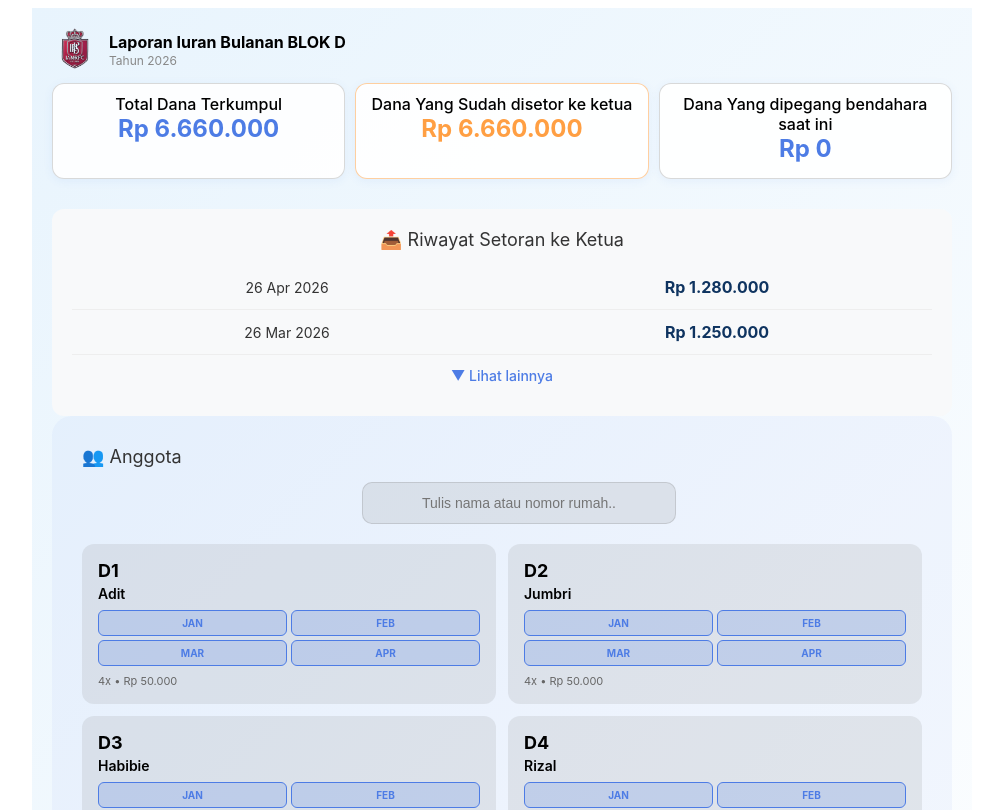
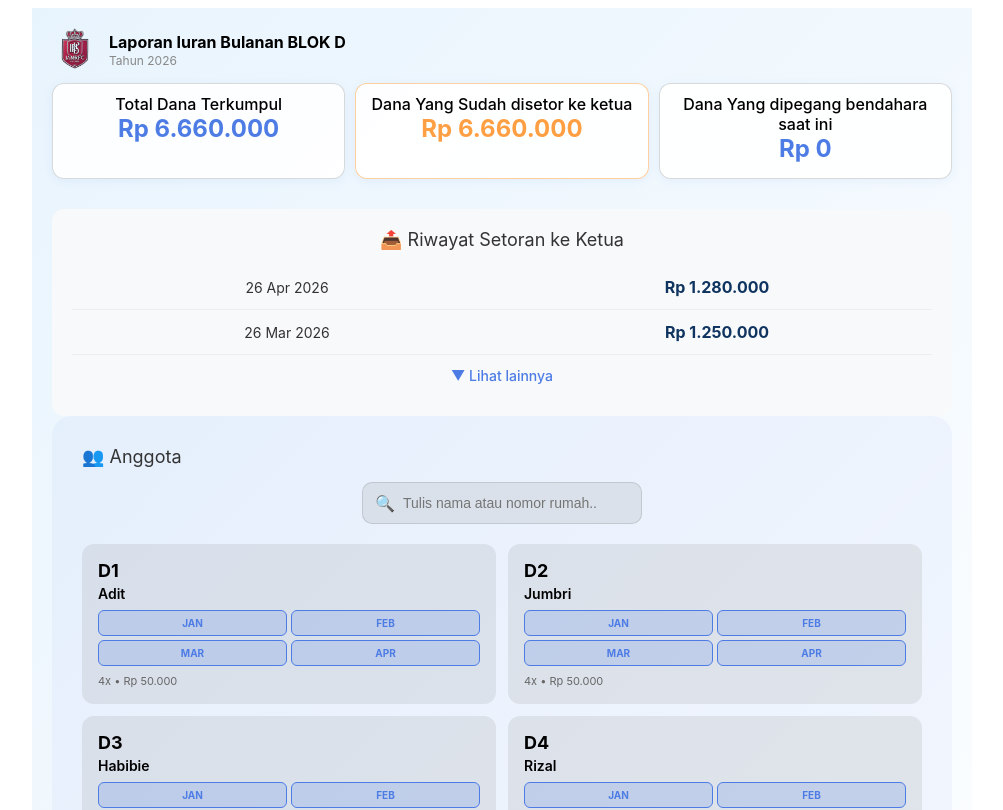
Before and after one commit to aloyb/blokd-app, a Next.js app in the folder blokd-app/: page / in a window 1280 px wide. Shown: the top 810 px of the page, without its empty margins (138-1141 px from the left). Built offline with nearby package versions, Linux system fonts and the light colour scheme.

Commit message:
Add search icon to input

```diff
--- a/blokd-app/pages/index.js
+++ b/blokd-app/pages/index.js
@@ -129,13 +129,16 @@ export default function Home() {
       <div style={styles.membersSection}>
         <div style={{...styles.sectionTitle, justifyContent: 'flex-start'}}>👥 Anggota</div>
         <div style={styles.searchBox}>
+          <div style={styles.searchWrapper}>
+            <span style={styles.searchIcon}>🔍</span>
             <input
               type="text"
               placeholder="Tulis nama atau nomor rumah.."
               value={searchQuery}
               onChange={(e) => { setSearchQuery(e.target.value.toLowerCase()); setCurrentPage(1); }}
-            style={{...styles.searchInput, textAlign: 'center'}}
+              style={styles.searchInput}
             />
+          </div>
         </div>
 
         <div style={styles.membersGrid}>
@@ -194,7 +197,9 @@ const styles = {
   membersSection: { background: 'rgba(77,124,229,0.05)', borderRadius: '20px', padding: '30px', marginBottom: '20px', paddingBottom: '60px' },
   sectionTitle: { fontSize: '18px', marginBottom: '15px', display: 'flex', justifyContent: 'center', alignItems: 'center', gap: '10px' },
   searchBox: { marginBottom: '20px', maxWidth: '280px', marginLeft: 'auto', marginRight: 'auto' },
-  searchInput: { width: '100%', padding: '12px 16px', background: 'rgba(128,128,128,0.15)', border: '1px solid rgba(128,128,128,0.25)', borderRadius: '10px', color: '#333', fontSize: '14px', outline: 'none' },
+  searchWrapper: { display: 'flex', alignItems: 'center', gap: '8px', background: 'rgba(128,128,128,0.15)', border: '1px solid rgba(128,128,128,0.25)', borderRadius: '10px', padding: '0 12px' },
+  searchIcon: { fontSize: '16px', color: '#888' },
+  searchInput: { width: '100%', padding: '12px 0', background: 'transparent', border: 'none', color: '#333', fontSize: '14px', outline: 'none' },
   membersGrid: { display: 'grid', gridTemplateColumns: 'repeat(2, 1fr)', gap: '12px' },
   memberCard: { background: 'rgba(128,128,128,0.15)', borderRadius: '12px', padding: '16px', minHeight: '100px' },
   memberHouse: { fontSize: '18px', fontWeight: 'bold', color: '#000', marginBottom: '4px' },
```
Lines whose indentation alone changed are shown as unchanged.
